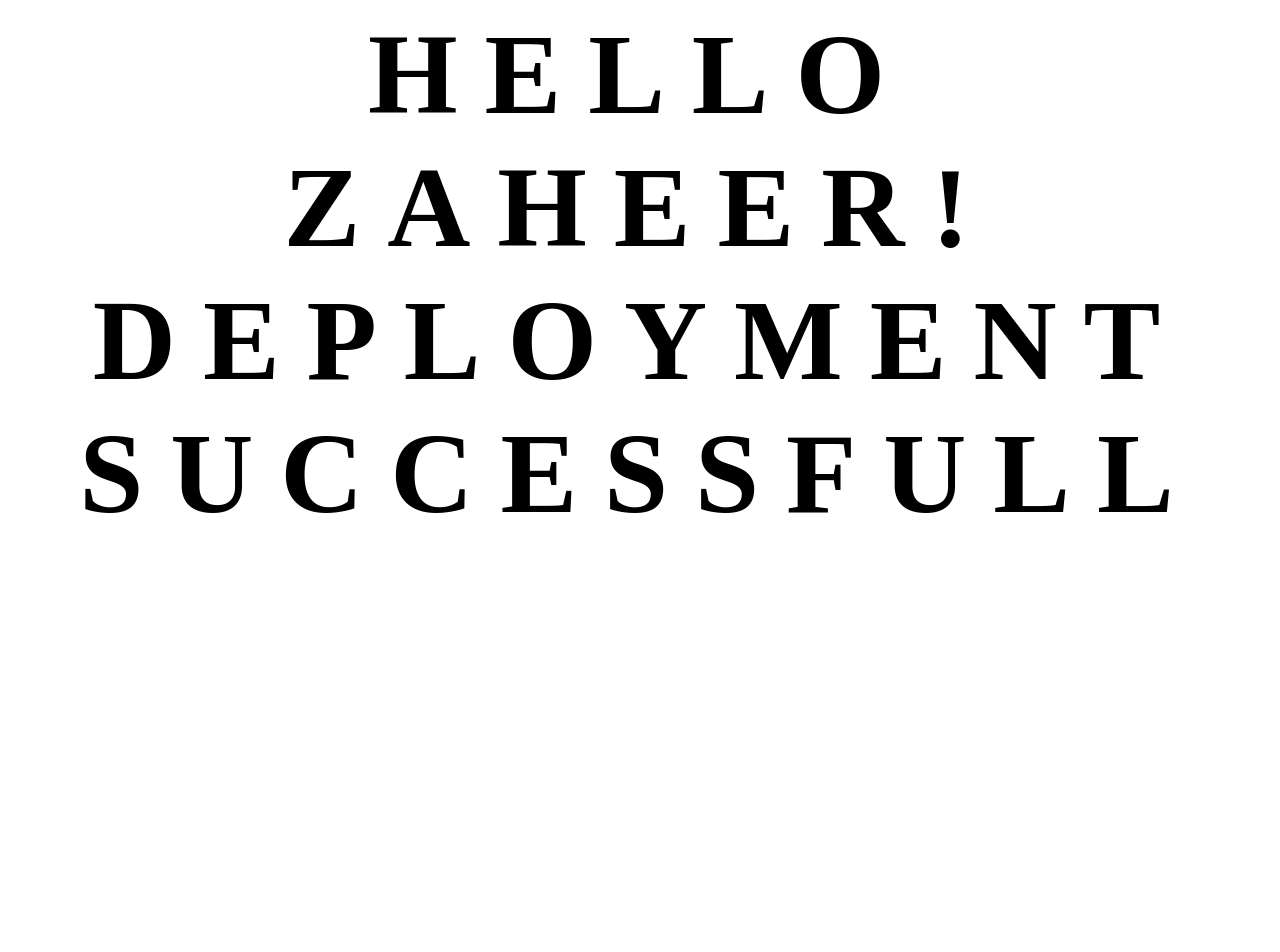
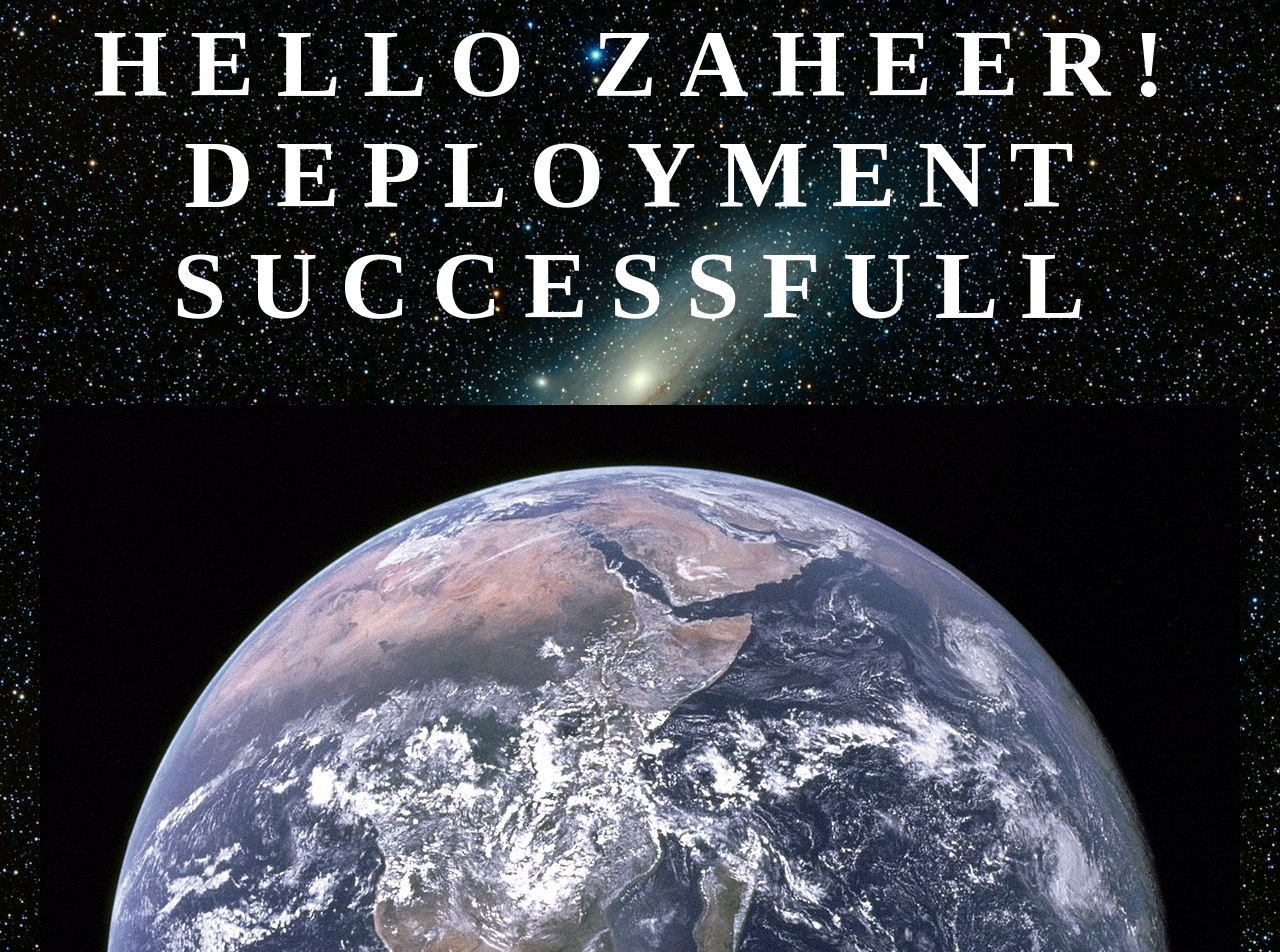
Before and after one commit to zaheer0008/cnc-class1, a plain HTML site: page index.html in a window 1280 px wide. Shown: the top 952 px of the page. Before the commit the page ends 800 px from the top, so only its background shows below. Drawn offline with Linux system fonts and the light colour scheme.

Commit message:
images added

```diff
--- a/index.html
+++ b/index.html
@@ -3,7 +3,8 @@
         <title>Hello World!</title>
         <style>
             html{
-                font-size: larger;
+                font-size: 16px;
+                background-image: url('images/space.jpg');
             }
             div.world{
                 text-align: center;
@@ -11,7 +12,7 @@
             h1{
                 font: arial, helvetica;
                 font-size: 6rem;
-                color: black;
+                color: white;
                 letter-spacing: 1.4rem;
                 text-transform: uppercase;
                 text-shadow: 1rem, 1rem, 1rem, white;
@@ -21,6 +22,7 @@
     <body>
         <div class="world">
             <h1>Hello Zaheer! Deployment successfull</h1>
+            <img src="images/earth.jpg" alt="world">
         </div>
 
     </body>
```
Also changed, not shown: images/earth.jpg (added), images/space.jpg (added).
